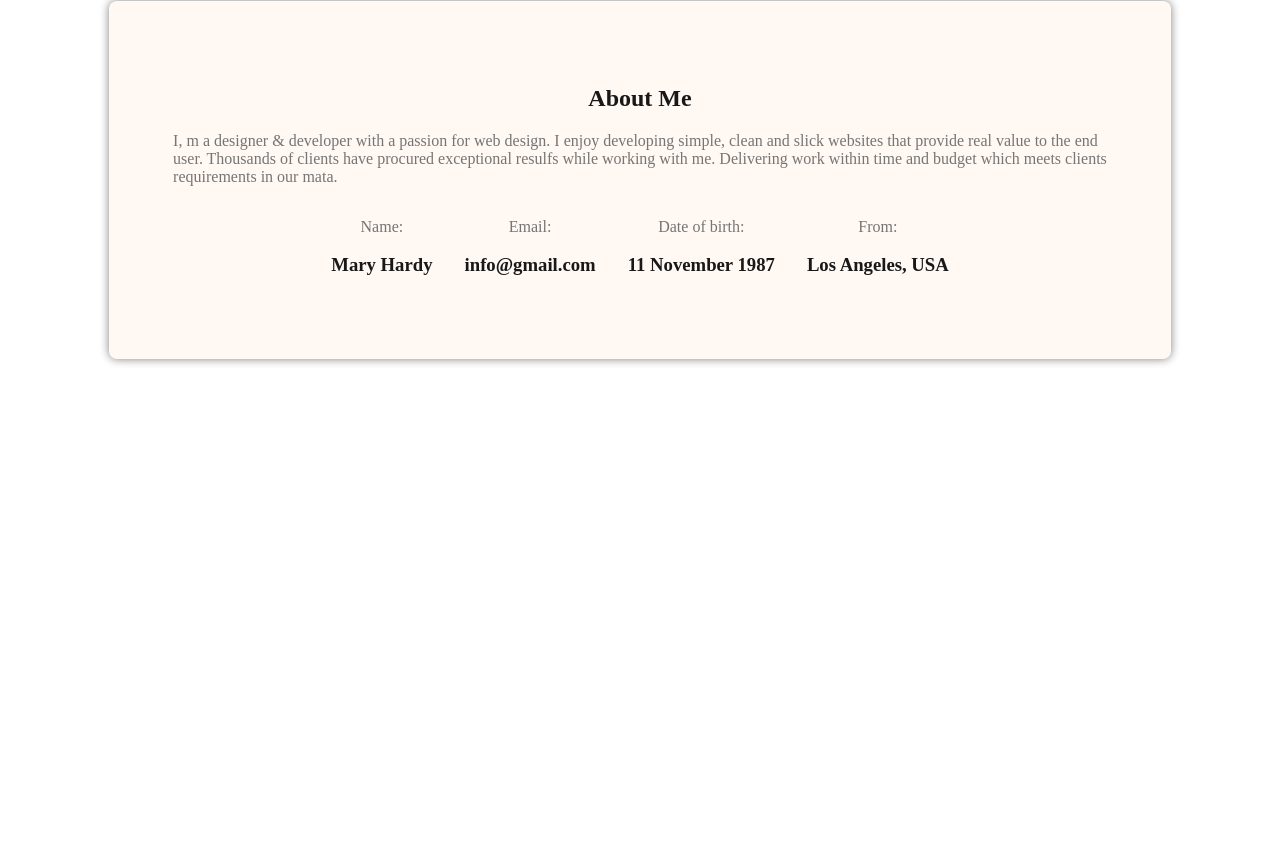
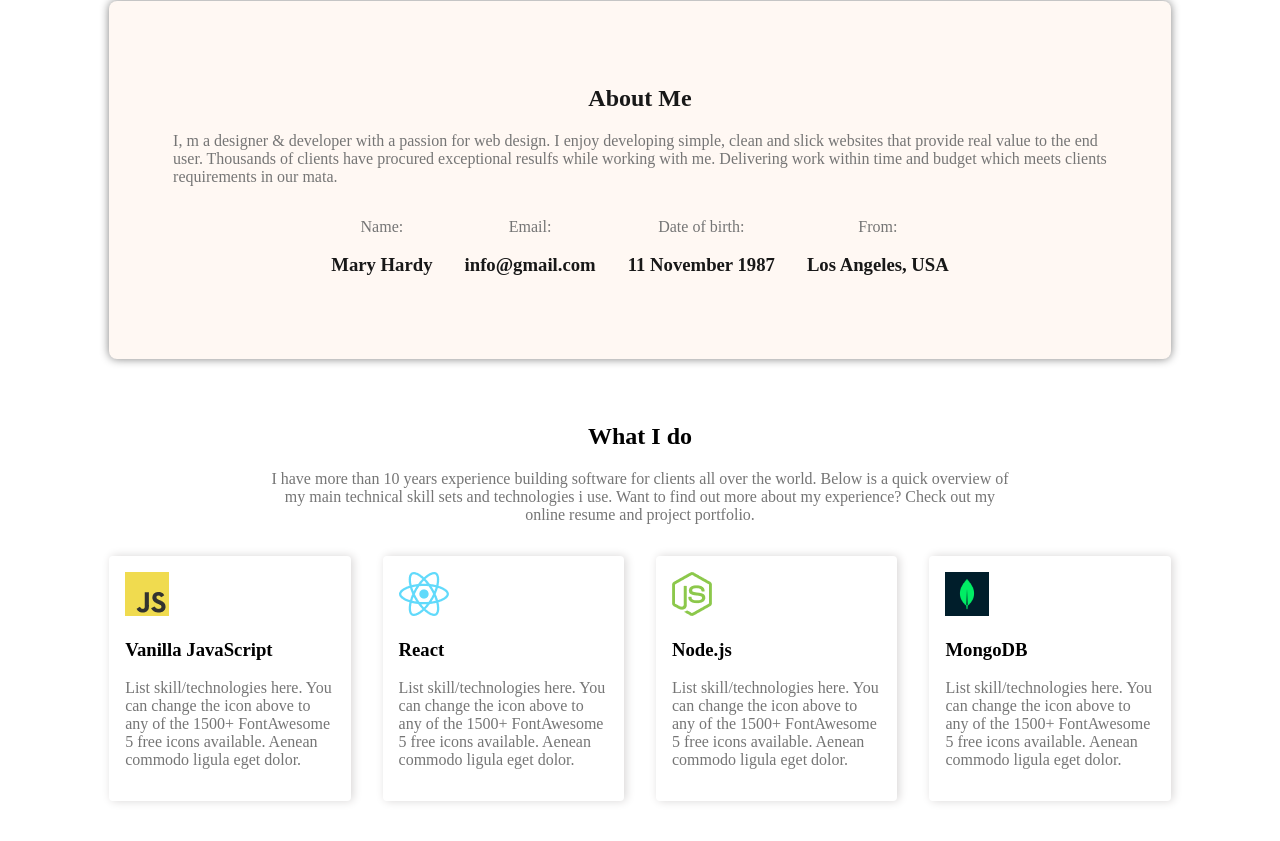
Before and after one commit to shorot-chicham/super-simple-portfolio, a plain HTML site: page index.html in a window 1280 px wide. Shown: the part 754-1595 px from the top of the page. Before the commit the page ends 1177 px from the top, so only its background shows below. Drawn offline with Linux system fonts and the light colour scheme.

Commit message:
updated code for what I do Container in the page

```diff
--- a/css/styles.css
+++ b/css/styles.css
@@ -147,3 +147,40 @@
 .info > .info-value{
     color: #181818;
 }
+
+/* what I do container styles  */
+
+.do-container{
+    margin-left: 8%;
+    margin-right: 8%;
+    margin-bottom: 4rem;
+}
+
+.do-content{
+    text-align: center;
+    margin-bottom: 2rem;
+}
+
+.do-description{
+    width: 70%;
+    margin: auto;
+    color: #757575;
+}
+
+.do-info{
+    display: flex;
+    justify-content: center;
+    align-items: center;
+    gap: 2rem;
+}
+
+.do-info-sub{
+    padding: 1rem;
+    border: none;
+    border-radius: 4px;
+    box-shadow: 2px 0px 10px 0px rgb(216, 214, 214);
+}
+
+.sub-description{
+    color: #757575;
+}
--- a/index.html
+++ b/index.html
@@ -65,6 +65,36 @@
                 </div>
             </div>
          </section>
+         <!-- what I do container start  -->
+          <section class="do-container">
+            <div class="do-content">
+                <h1 class="do-title">What I do</h1>
+                <p class="do-description">I have more than 10 years experience building software for clients all over the world. Below is a quick overview of my main technical skill sets and technologies i use. Want to find out more about my experience? Check out my online resume and project portfolio.</p>
+            </div>
+            <!-- do info here  -->
+             <div class="do-info">
+                <div class="do-info-sub">
+                    <img src="images/icons/js.png" alt="" class="sub-img">
+                    <h3 class="sub-title">Vanilla JavaScript</h3>
+                    <p class="sub-description">List skill/technologies here. You can change the icon above to any of the 1500+ FontAwesome 5 free icons available. Aenean commodo ligula eget dolor.</p>
+                </div>
+                <div class="do-info-sub">
+                    <img src="images/icons/react.png" alt="" class="sub-img">
+                    <h3 class="sub-title">React</h3>
+                    <p class="sub-description">List skill/technologies here. You can change the icon above to any of the 1500+ FontAwesome 5 free icons available. Aenean commodo ligula eget dolor.</p>
+                </div>
+                <div class="do-info-sub">
+                    <img src="images/icons/nodejs.png" alt="" class="sub-img">
+                    <h3 class="sub-title">Node.js</h3>
+                    <p class="sub-description">List skill/technologies here. You can change the icon above to any of the 1500+ FontAwesome 5 free icons available. Aenean commodo ligula eget dolor.</p>
+                </div>
+                <div class="do-info-sub">
+                    <img src="images/icons/mongo.png" alt="" class="sub-img">
+                    <h3 class="sub-title">MongoDB</h3>
+                    <p class="sub-description">List skill/technologies here. You can change the icon above to any of the 1500+ FontAwesome 5 free icons available. Aenean commodo ligula eget dolor.</p>
+                </div>
+             </div>
+          </section>
     </main>
     <footer>
 
```
